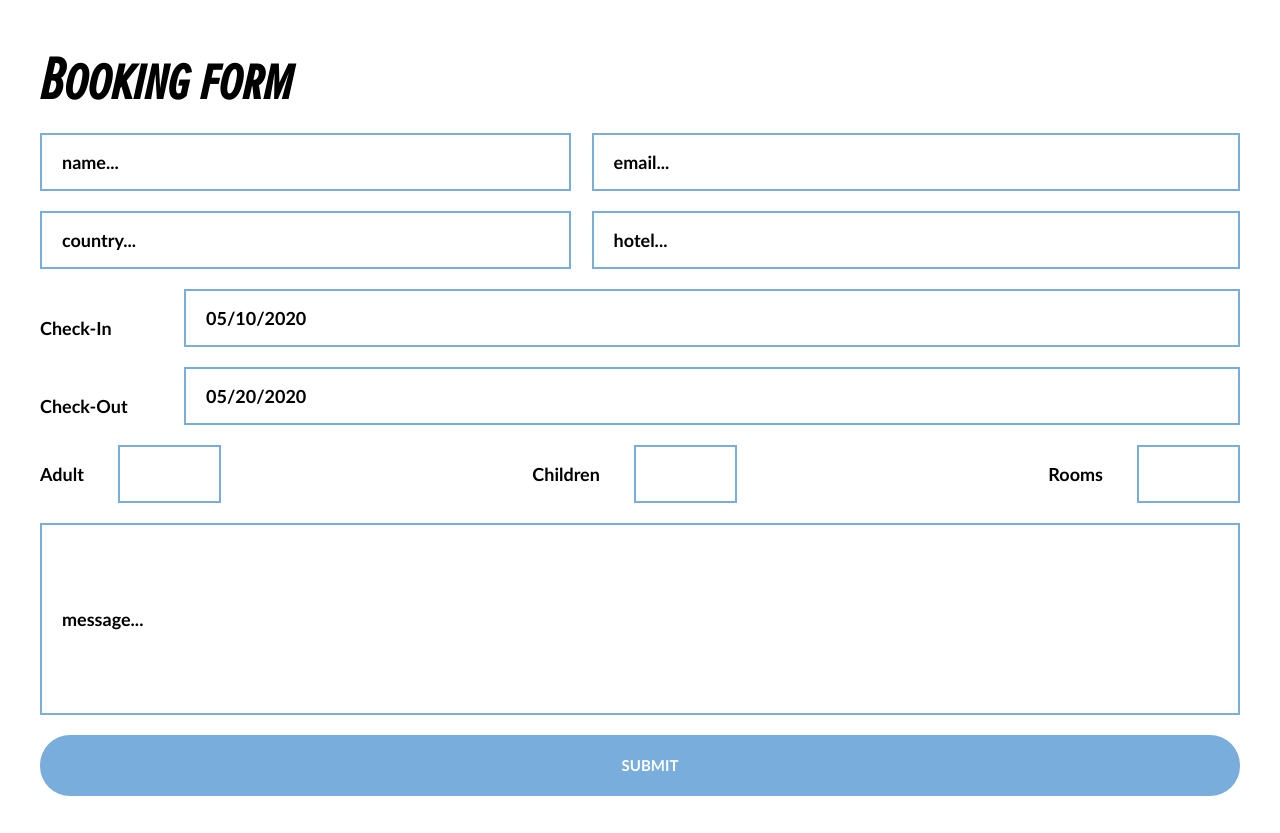
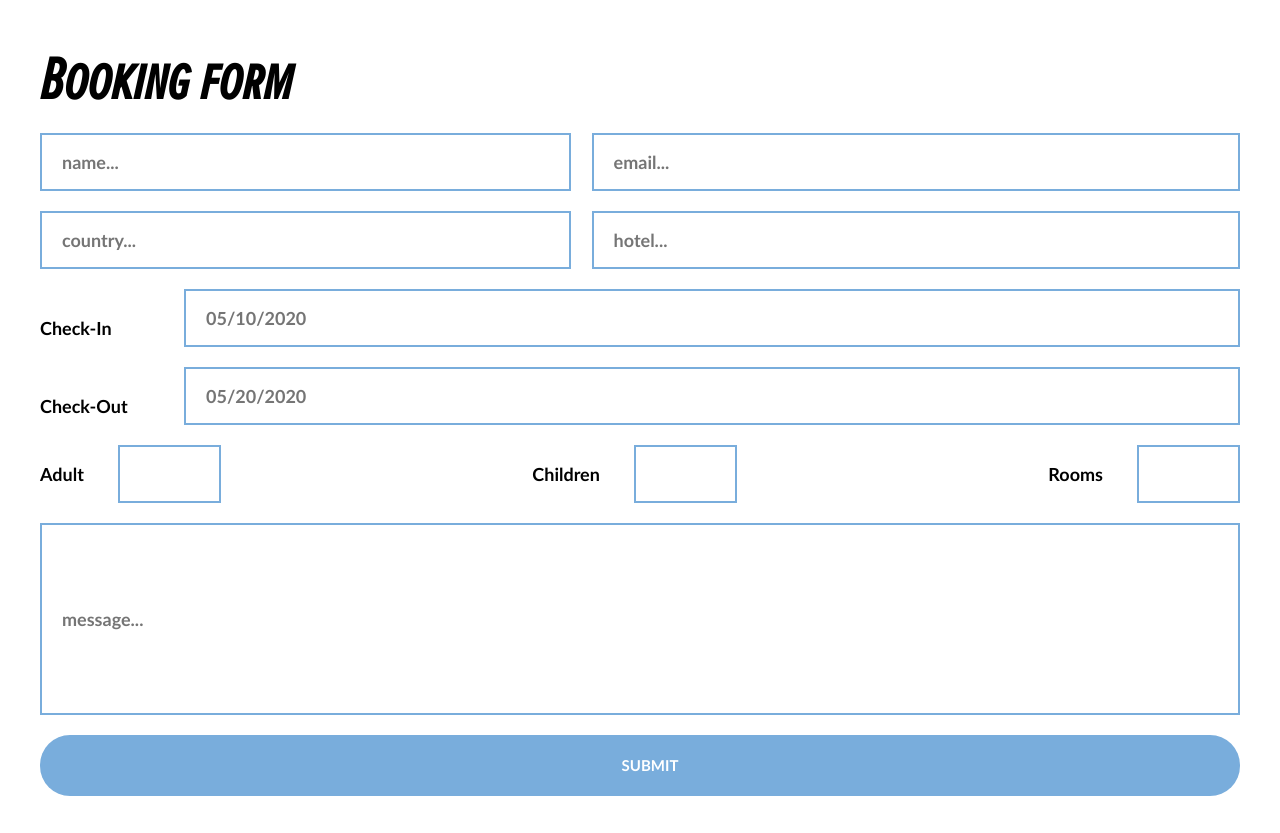
Before and after one commit to in215-pissah/travel-fly_Tour, a website: page index.html in a window 1280 px wide. Shown: the part 800-1633 px from the top of the page. Drawn offline with Linux system fonts and the light colour scheme.

Commit message:
used placeholder for inputs

```diff
--- a/index.html
+++ b/index.html
@@ -77,14 +77,14 @@
               type="text"
               name="name"
               id="name"
-              value="name..."
+              placeholder="name..."
             />
             <input
               class="box2"
               type="text"
               name="email"
               id="email"
-              value="email..."
+              placeholder="email..."
             />
           </div>
 
@@ -95,14 +95,14 @@
               type="text"
               name="country"
               id="country"
-              value="country..."
+              placeholder="country..."
             />
             <input
               class="box2"
               type="text"
               name="hotel"
               id="hotel"
-              value="hotel..."
+              placeholder="hotel..."
             />
           </div>
 
@@ -114,7 +114,7 @@
               type="text"
               name="check-In"
               id="check-In"
-              value="05/10/2020"
+              placeholder="05/10/2020"
             />
           </div>
 
@@ -126,7 +126,7 @@
               type="text"
               name="check-Out"
               id="check-Out"
-              value="05/20/2020"
+              placeholder="05/20/2020"
             />
           </div>
 
@@ -154,7 +154,7 @@
             type="text"
             name="message"
             id="message"
-            value="message..."
+            placeholder="message..."
           />
           <!-- submit box -->
           <input type="submit" class="submitBox" value="SUBMIT" />
```
